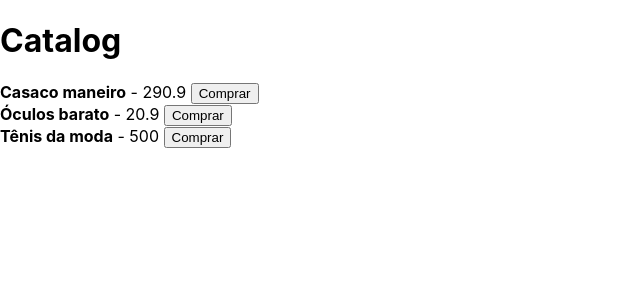
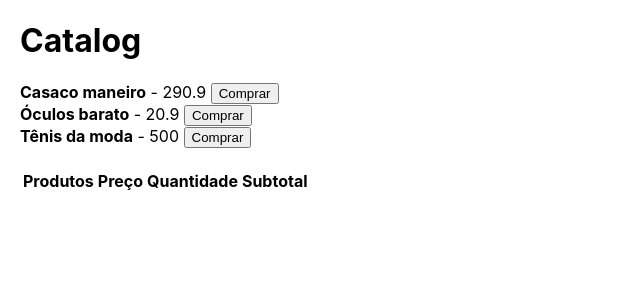
Before and after one commit to roni-castro/cart-redux, a React (Create React App) app: page / in a window 1280 px wide. Shown: the top 300 px of the page, without its empty margins (0-640 px from the left). Built offline with nearby package versions, Linux system fonts and the light colour scheme; data requests are answered from the project's data file.

Commit message:
Add Cart component

```diff
--- a/src/App.tsx
+++ b/src/App.tsx
@@ -1,9 +1,13 @@
 import React from 'react';
-import Catalog from './components/Catalog'
+import Catalog from './components/Catalog';
+import Cart from './components/Cart';
 
 function App() {
   return (
-     <Catalog />
+    <div style={{ margin: 20 }}>
+      <Catalog />
+      <Cart />
+    </div>
   );
 }
 
--- /dev/null
+++ b/src/components/Cart.tsx
@@ -0,0 +1,33 @@
+import React from 'react';
+import { useSelector } from 'react-redux';
+import { IStoreState } from '../store';
+import { ICartItem } from '../store/modules/cart/types';
+
+const Cart: React.FC = () => {
+  const cartItems = useSelector<IStoreState, ICartItem[]>(state => state.cart.items);
+
+  return (
+    <table style={{ textAlign: "left", marginTop: 20 }}>
+      <thead>
+        <tr>
+          <th>Produtos</th>
+          <th>Preço</th>
+          <th>Quantidade</th>
+          <th>Subtotal</th>
+        </tr>
+      </thead>
+      <tbody>
+        {cartItems.map(({ product, quantity }) => (
+          <tr key={product.id}>
+            <th>{product.title}</th>
+            <th>{product.price}</th>
+            <th>{quantity}</th>
+            <th>{(quantity * product.price).toFixed(2)}</th>
+          </tr>
+        ))}
+      </tbody>
+    </table>
+  );
+};
+
+export default Cart;
```
